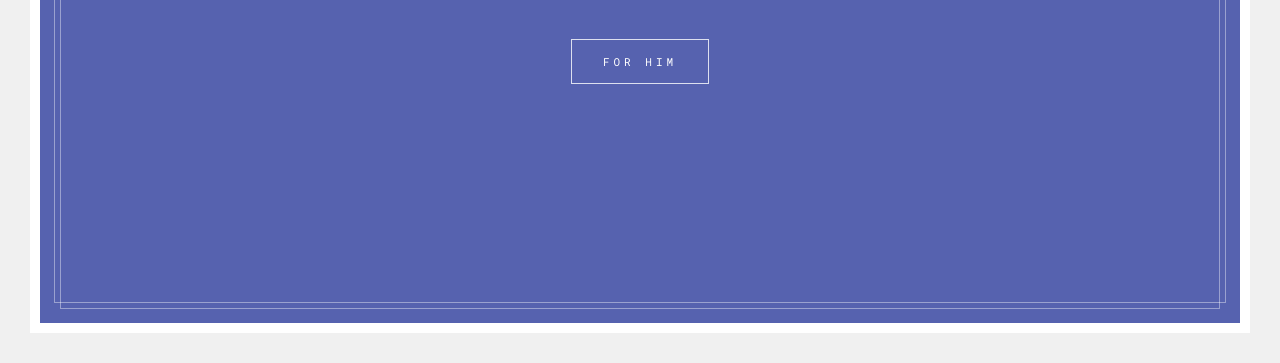
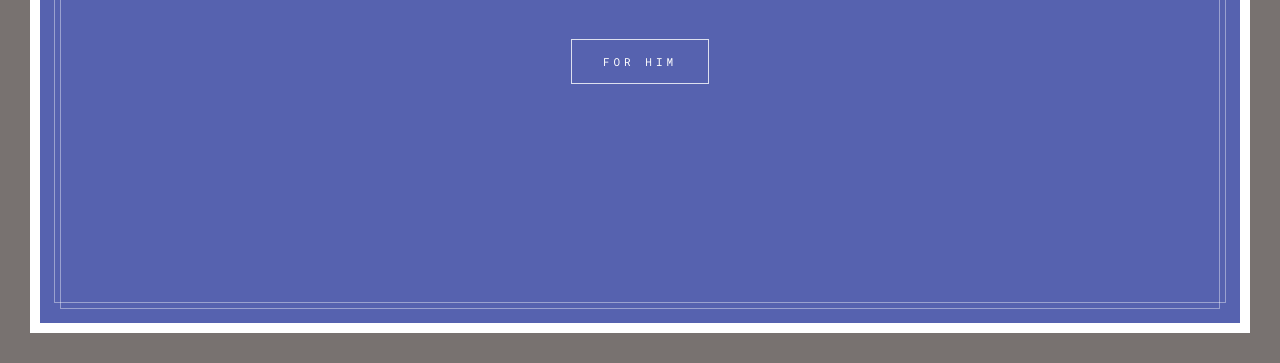
Before and after one commit to janinecayabyab/jajacayabyab, a plain HTML site: page index.html in a window 1280 px wide. Shown: the part 437-800 px from the top of the page. Drawn offline with Linux system fonts and the light colour scheme.

Commit message:
Update style1.css

```diff
--- a/css/style1.css
+++ b/css/style1.css
@@ -8,7 +8,7 @@ body{
 	position:relative;
 	overflow:hidden;
 	font-family: Lora, serif;
-	background:#F0F0F0 !important;
+	background:#787270 !important;
 }
 *{
 	font-family: inherit;
```
